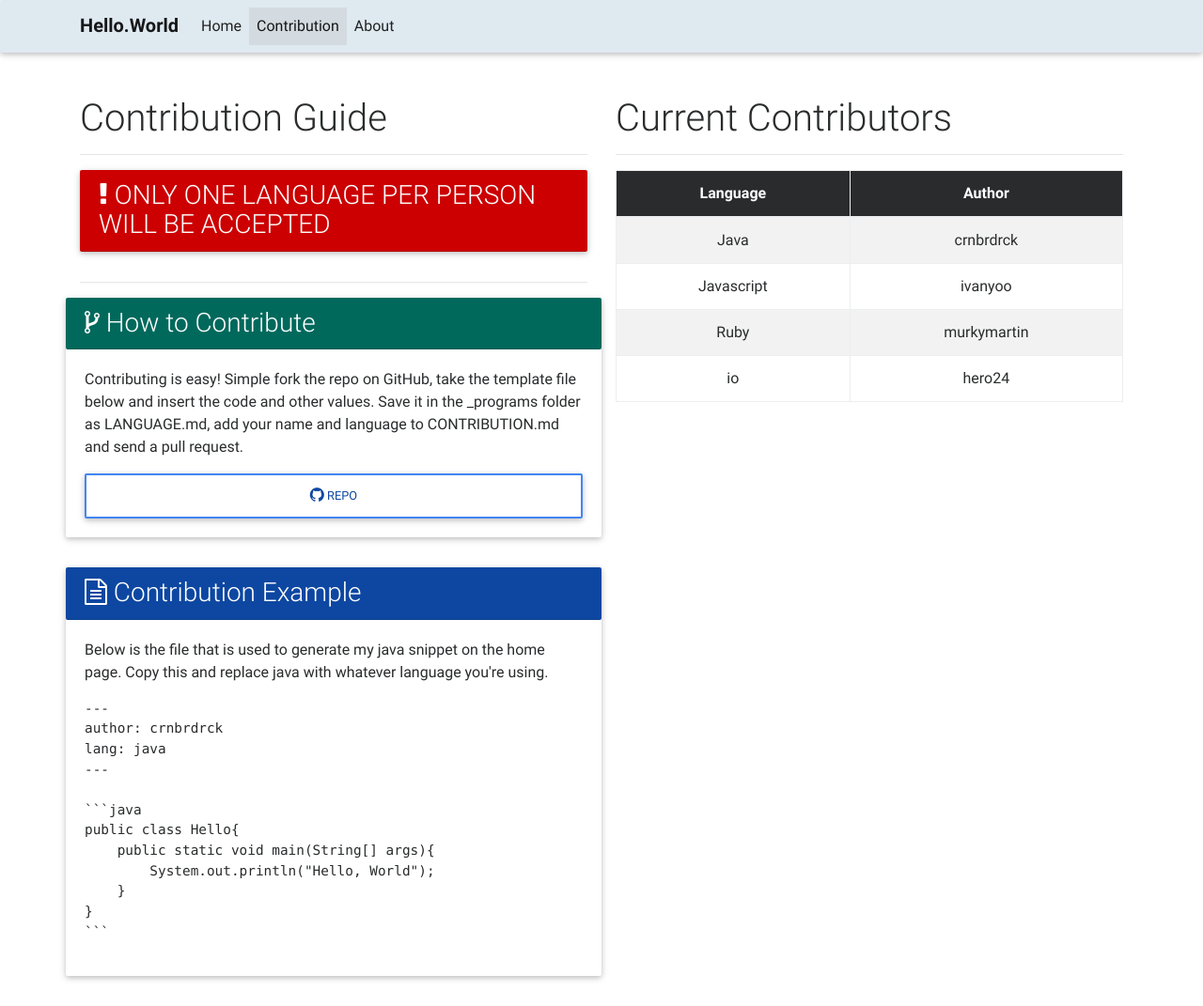
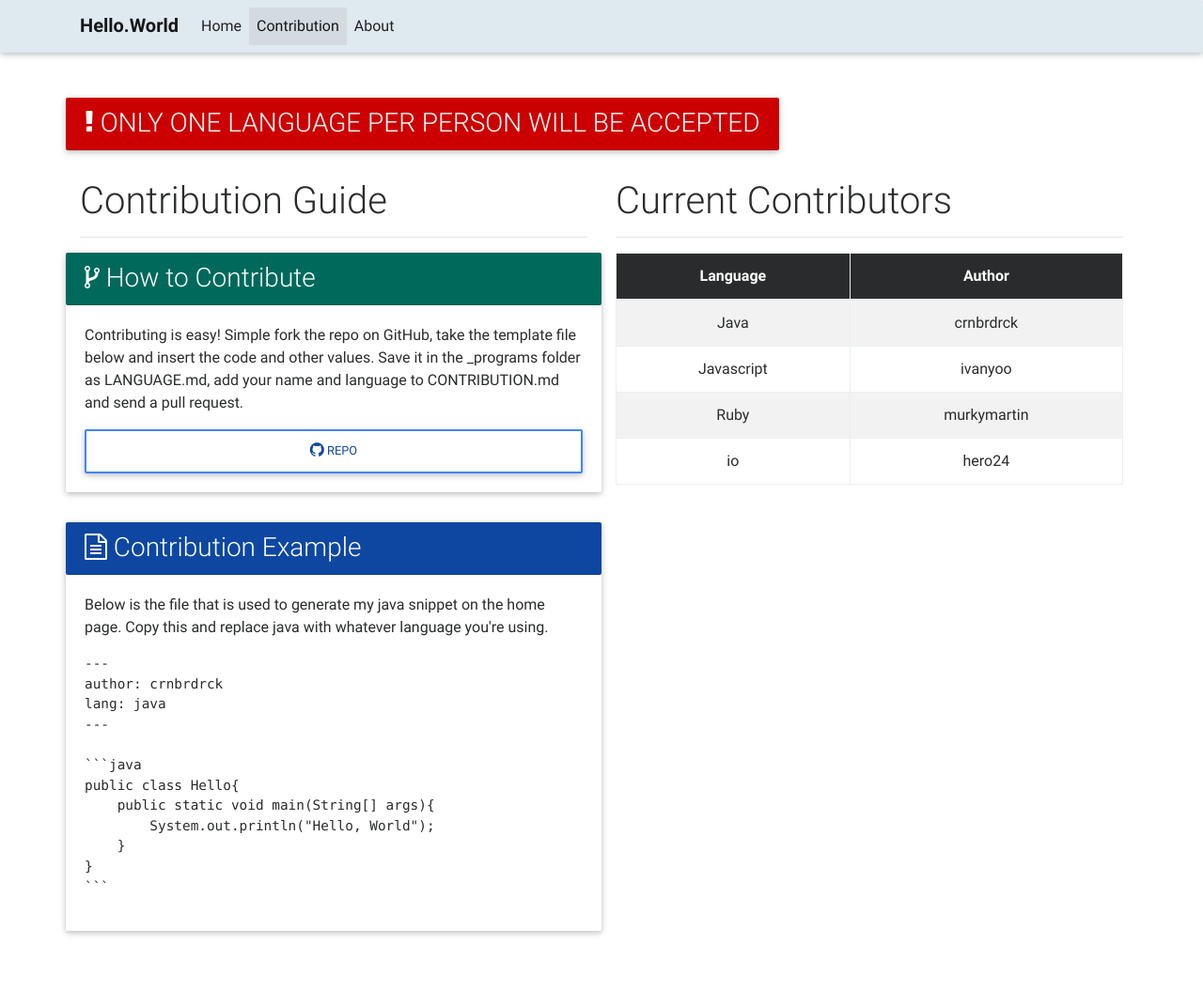
Before and after one commit to freyamade/hello.world, a Jekyll site: the page built from CONTRIBUTION.md, in a window 1280 px wide. Shown: the whole page at 94% size. Built offline with Jekyll 4.4.1, drawn with Linux system fonts in a browser that asks for light colours; nearby versions of some CDN libraries; after the commit the page ends 1023 px from its top, so only the background shows below that.

Commit message:
Update contrib.html

```diff
--- a/_layouts/contrib.html
+++ b/_layouts/contrib.html
@@ -15,16 +15,16 @@
         <!--Main layout-->
         <div class="container">
             <div class="row wow fadeIn" data-wow-delay="0.2s">
+                <div class="col-xs-12">
+                    <div class="card">
+                        <h3 class="card-header danger-color-dark white-text"><i class="fa fa-exclamation"></i>
+                            ONLY ONE LANGUAGE PER PERSON WILL BE ACCEPTED
+                        </h3>
+                    </div>
+                </div>
+                <hr />
                 <div class="col-lg-6 wow fadeIn" data-wow-delay="0.2s">
                     <h1 class="h1-responsive">Contribution Guide</h1>
-                    <hr />
-                    <div class="col-xs-12">
-                        <div class="card">
-                            <h3 class="card-header danger-color-dark white-text"><i class="fa fa-exclamation"></i>
-                                ONLY ONE LANGUAGE PER PERSON WILL BE ACCEPTED
-                            </h3>
-                        </div>
-                    </div>
                     <hr />
                     <div class="row">
                         <div class="col-xs-12">
```
